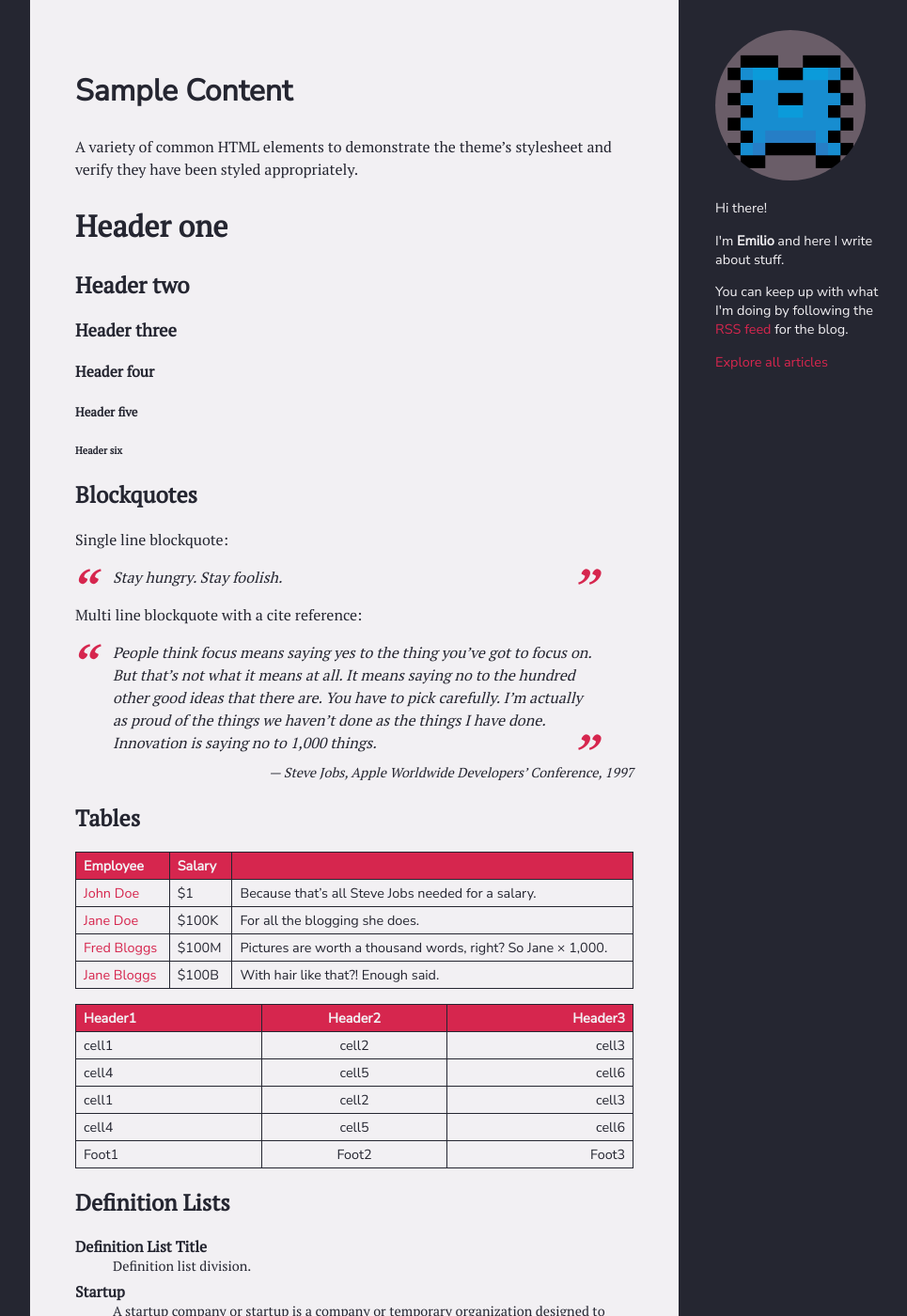
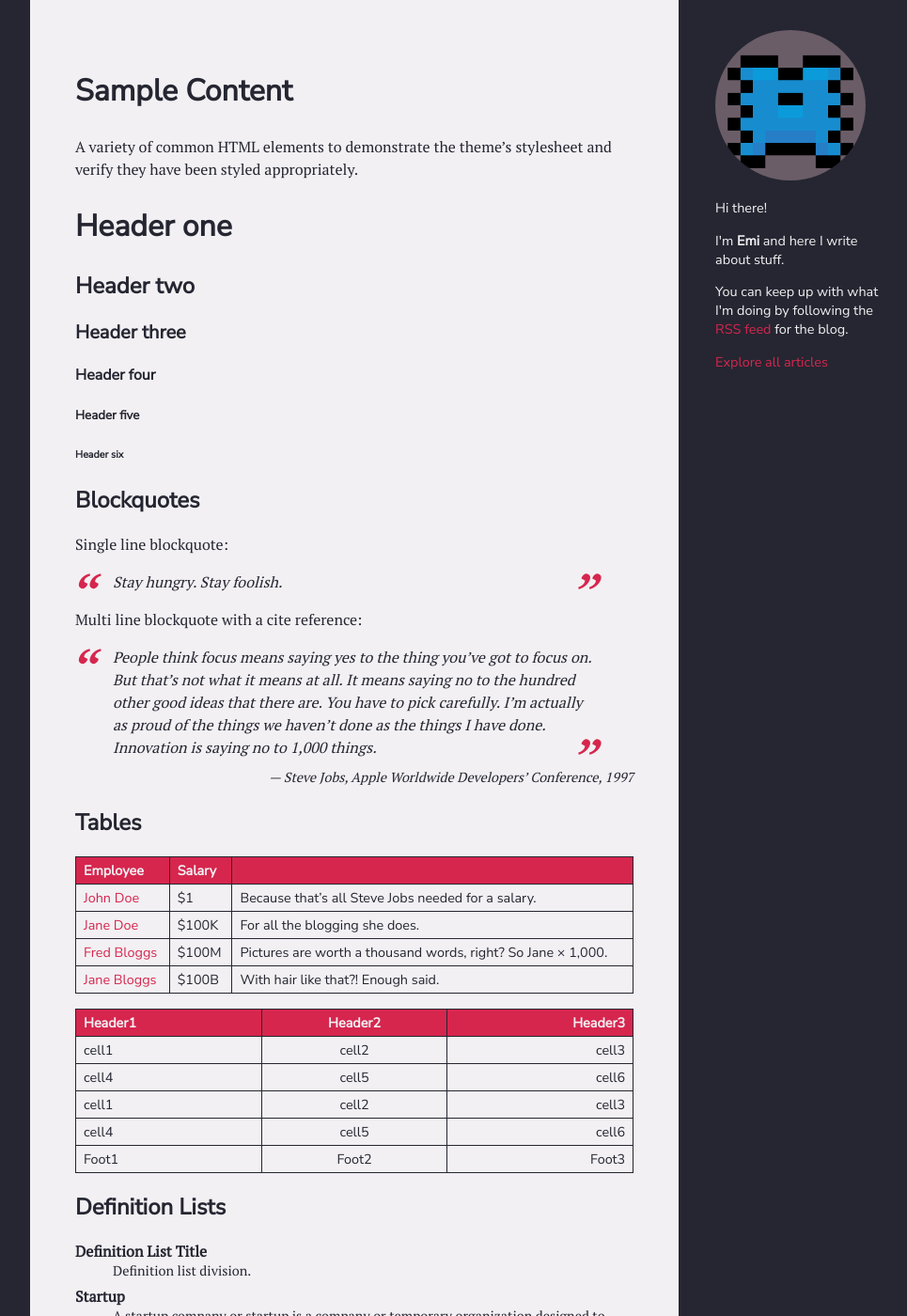
Before and after one commit to ariasemis/ariasemis.github.io, a Jekyll site: the page built from _posts/2020-06-01-sample-content.md, in a window 1280 px wide and 1400 px high. Shown: the whole window at 94% size, without its empty margins (128-1093 px from the left). Built offline with Jekyll 4.4.1, drawn with Linux system fonts in a browser that asks for light colours; some of the changed text lies outside the part shown.

Commit message:
more changes to css

```diff
--- a/_includes/sidebar.html
+++ b/_includes/sidebar.html
@@ -4,7 +4,7 @@
     </div>
     <div>
         <p>Hi there!</p>
-        <p>I'm <strong>Emilio</strong> and here I write about stuff.</p>
+        <p>I'm <strong>Emi</strong> and here I write about stuff.</p>
         <p>You can keep up with what I'm doing by following the
             <a href="{{ "/feed.xml" | relative_url }}">RSS feed</a> for the blog.
         </p>
@@ -16,5 +16,4 @@
             <a href="/">Explore all articles</a>
         </nav>
     </div>
-    <!-- TODO: footer: copyright, link to source -->
 </aside>
--- /dev/null
+++ b/_sass/partials/_code.scss
@@ -0,0 +1,67 @@
+$code_font: $font-mono;
+$code_text: $color_dark_shade;
+$code_background: $color_dark_accent;
+$code_keyword: $color_main;
+$code_comment: #888888; // TODO: var
+$code_literal: #a31515;
+
+// blocks
+code, pre {
+    font-family: $code_font;
+    color: $code_text;
+    background-color: $code_background;
+    border-radius: .25rem;
+    font-size: .85rem;
+}
+
+code {
+    padding: .25em .5em;
+}
+
+pre {
+    padding: .5rem .75rem;
+    overflow: auto;
+
+    code {
+        padding: 0;
+    }
+}
+
+.highlight {
+    margin: 0;
+}
+
+// syntax
+.highlight .hll { background-color: $code_background }
+.highlight .err { border: 1px solid red } // error
+.highlight .c { color: $code_comment } // comment
+.highlight .cm { color: $code_comment } // comment multi-line
+.highlight .cp { color: $code_keyword } // comment pre-proc
+.highlight .c1 { color: $code_comment } // comment single
+.highlight .cs { color: $code_comment } // comment special
+.highlight .ge { font-style: italic } // generic emph
+.highlight .gh { font-weight: bold } // generic heading
+.highlight .gp { font-weight: bold } // generic prompt
+.highlight .gs { font-weight: bold } // generic strong
+.highlight .gu { font-weight: bold } // generic subheading
+.highlight .k { color: $code_keyword } // keyword
+.highlight .kc { color: $code_keyword } // keyword constant
+.highlight .kd { color: $code_keyword } // keyword declaration
+.highlight .kn { color: $code_keyword } // keyword namespace
+.highlight .kp { color: $code_keyword } // keyword pseudo
+.highlight .kr { color: $code_keyword } // keyword reserved
+.highlight .kt { color: $code_keyword } // keyword type
+.highlight .nc { color: $code_keyword } // name class
+.highlight .ow { color: $code_keyword } // operator word
+.highlight .s { color: $code_literal } // literal string
+.highlight .sb { color: $code_literal } // literal string backtick
+.highlight .sc { color: $code_literal } // literal string char
+.highlight .sd { color: $code_literal } // literal string doc
+.highlight .s2 { color: $code_literal } // literal string double
+.highlight .se { color: $code_literal } // literal string escape
+.highlight .sh { color: $code_literal } // literal string heredoc
+.highlight .si { color: $code_literal } // literal string interpol
+.highlight .sx { color: $code_literal } // literal string other
+.highlight .sr { color: $code_literal } // literal string regex
+.highlight .s1 { color: $code_literal } // literal string single
+.highlight .ss { color: $code_literal } // literal string symbol
--- a/_sass/partials/_look.scss
+++ b/_sass/partials/_look.scss
@@ -11,7 +11,7 @@
 $color_light_shade: #F2F0F3;
 $color_light_accent: #CA9A8C;
 $color_main: #D6264E;
-$color_dark_accent:#DEDCE0; // 8E8B9A
+$color_dark_accent:#DEDCE0;
 $color_dark_shade: #252631;
 
 // base
@@ -32,33 +32,21 @@
     font-size: 1.5rem;
 }
 h3 {
-    font-size: 1.17rem;
-}
-h4 {
-    font-size: 1rem;
-}
-h5 {
-    font-size: 0.83rem;
-}
-h6 {
-    font-size: 0.67rem;
+    font-size: 1.25rem;
 }
 
 .main {
     background-color: $color_light_shade;
     color: $color_dark_shade;
 
-    article {
-        header {
-            h1 {
+    h1, h2, h3, h4, h5, h6 {
         font-family: $font-sans;
-                font-style: normal;
+
         a {
             color: $color_dark_shade;
 
             &:hover {
                 color: $color_main;
-                    }
             }
         }
     }
@@ -72,15 +60,17 @@
     }
 
     p {
-            line-height: 1.5rem; // TODO:
+        line-height: 1.5rem;
     }
 
     dl {
         font-size: 0.9rem;
+
         dt {
             font-size: 1rem;
             font-weight: bold;
         }
+
         dd {
             margin-bottom: 0.5em;
         }
@@ -88,7 +78,7 @@
 
     li::marker {
         font-size: 0.8em;
-            color: $color_main; // TODO: better color
+        color: $color_main;
     }
 
     abbr {
@@ -174,17 +164,17 @@
         }
     }
 
+    img {
+        max-width: 100%;
+        height: auto;
+        display: block;
+        margin: 0 0 1rem;
     }
 
-    // // highlight
-    // ::-moz-selection {
-    //     background: $color_main;
-    //     color: $color_light_shade;
-    // }
-    // ::selection {
-    //     background: $color_main;
-    //     color: $color_light_shade;
-    // }
+    article + * {
+        border-top: 1px solid $color_dark_accent;
+        margin-top: 2rem;
+    }
 }
 
 .side {
@@ -205,32 +195,3 @@
         border-radius: 10rem;
     }
 }
-
-// code blocks
-
-code {
-    color: $color_dark_shade;
-    font-family: $font-mono;
-    padding: 1px 3px;
-    // box
-    border-radius: 4px;
-    -moz-border-radius: 4px;
-    -webkit-border-radius: 4px;
-    background: $color_dark_accent;
-}
-
-pre {
-    margin: 6px 0;
-    padding: 6px 12px;
-    color: $color_dark_shade;
-    overflow: auto;
-    // box
-    border-radius: 4px;
-    -moz-border-radius: 4px;
-    -webkit-border-radius: 4px;
-    background: $color_dark_accent;
-    // code
-    code {
-        padding: 0;
-    }
-}
--- a/_sass/style.scss
+++ b/_sass/style.scss
@@ -1,4 +1,5 @@
 @import
     "partials/layout",
-    "partials/look"
+    "partials/look",
+    "partials/code"
 ;
```
Also changed, not shown: _posts/2020-06-01-sample-content.md (+7 -1 lines). Lines whose indentation alone changed are shown as unchanged.
